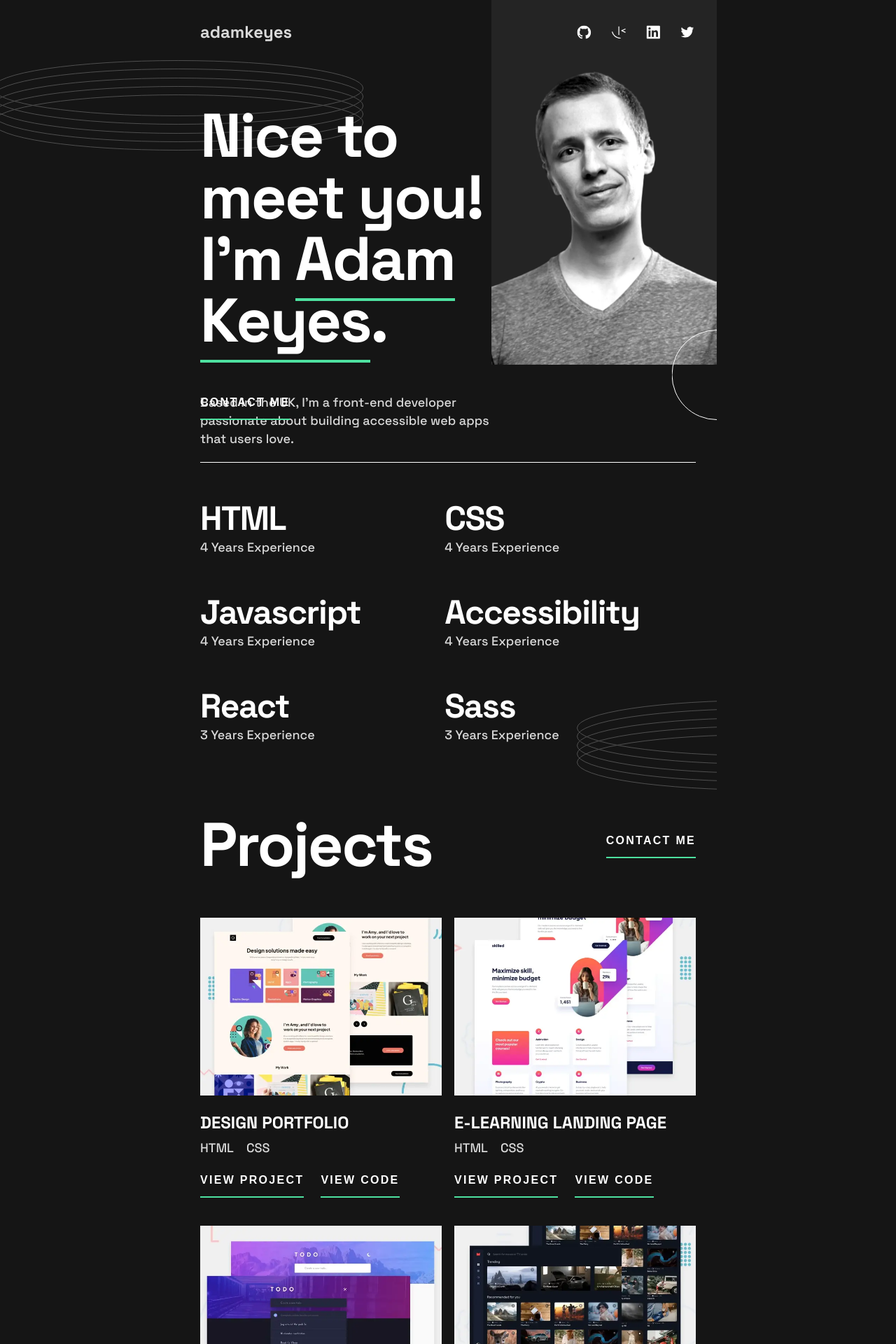
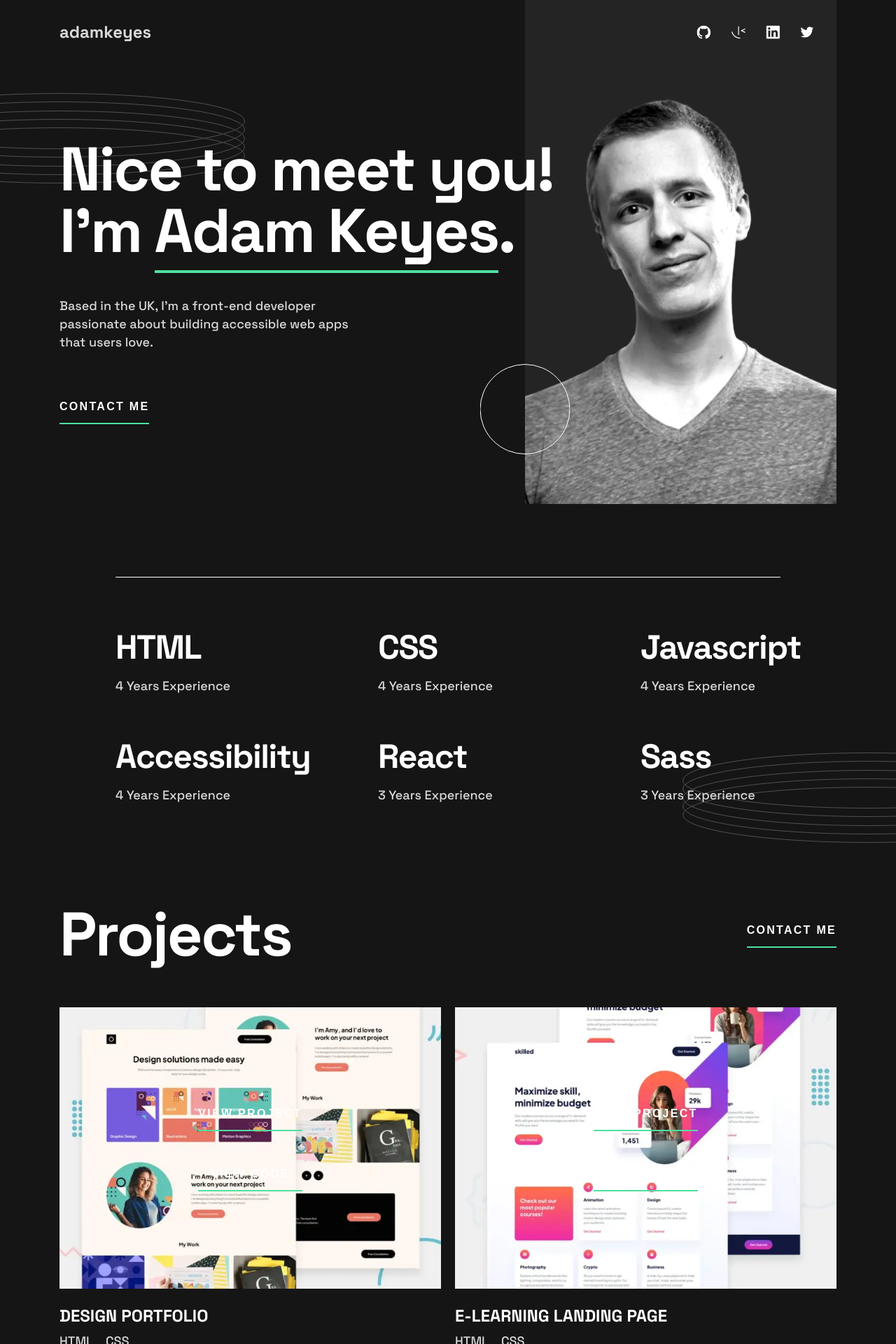
Before and after one commit to Galaxy159/Portfolio-Frontendmentor, a React (Create React App) app: page / in a window 1280 px wide. Shown: the top 1920 px of the page at 70% size. Built offline with nearby package versions, Linux system fonts and the light colour scheme.

Commit message:
desktop view

```diff
--- a/src/style/App.css
+++ b/src/style/App.css
@@ -135,7 +135,13 @@ svg:hover {
 @media (min-width: 768px) {
   .container {
     max-width: 76.8rem;
-    background-position: right -33rem top 100rem;
+    background-position: right -33rem top 104.5rem;
+  }
+}
+@media (min-width: 1110px) {
+  .container {
+    max-width: 144rem;
+    background-position: right -22.5rem top 107.5rem;
   }
 }
 
@@ -144,6 +150,7 @@ svg:hover {
   left: 0;
   right: 0;
   top: 2rem;
+  z-index: 1;
 }
 @media (min-width: 768px) {
   .header {
@@ -153,6 +160,11 @@ svg:hover {
     justify-content: space-between;
     margin: 3rem auto;
     top: 0;
+  }
+}
+@media (min-width: 1110px) {
+  .header {
+    max-width: 111rem;
   }
 }
 .header__logo--text {
@@ -174,6 +186,11 @@ svg:hover {
   -moz-column-gap: 2.4rem;
        column-gap: 2.4rem;
 }
+@media (min-width: 1110px) {
+  .header__social {
+    transform: translateX(-3rem);
+  }
+}
 .header__social--icon {
   fill: white;
   transform: scale(0.8);
@@ -186,6 +203,13 @@ svg:hover {
     position: relative;
     margin: 0 auto 6rem auto;
     max-width: 70.8rem;
+  }
+}
+@media (min-width: 1110px) {
+  .hero {
+    height: 72rem;
+    max-width: 111rem;
+    margin: 0 auto 10.4rem auto;
   }
 }
 .hero__photo {
@@ -203,6 +227,13 @@ svg:hover {
     width: 32.2rem;
     height: 100%;
     transform: translateX(3rem);
+  }
+}
+@media (min-width: 1110px) {
+  .hero__photo {
+    overflow: visible;
+    width: 44.5rem;
+    transform: translateX(0rem);
   }
 }
 .hero__photo--img {
@@ -227,6 +258,12 @@ svg:hover {
   right: 0;
   transform: translateX(50%);
 }
+@media (min-width: 1110px) {
+  .hero__photo--bgPattern-circle {
+    left: 0;
+    transform: translate(-50%, -55%);
+  }
+}
 .hero__photo--bgPattern-rings {
   top: 32%;
   left: 0;
@@ -248,6 +285,12 @@ svg:hover {
     transform: translateX(-56%);
   }
 }
+@media (min-width: 1110px) {
+  .hero__bgPattern-rings {
+    top: 13.3rem;
+    transform: translateX(-50%);
+  }
+}
 .hero__content {
   max-width: 34.3rem;
   margin: 0 auto;
@@ -260,12 +303,23 @@ svg:hover {
     margin: 0;
   }
 }
+@media (min-width: 1110px) {
+  .hero__content {
+    max-width: 70.6rem;
+    padding: 19.8rem 0 0 0;
+  }
+}
 .hero__content--headline {
   margin-bottom: 2rem;
 }
 @media (min-width: 768px) {
   .hero__content--headline {
     margin-bottom: 6rem;
+  }
+}
+@media (min-width: 1110px) {
+  .hero__content--headline {
+    margin-bottom: 5rem;
   }
 }
 .hero__content--headline span {
@@ -279,12 +333,23 @@ svg:hover {
     display: block;
   }
 }
+@media (min-width: 1110px) {
+  .hero__content--headline-break {
+    display: none;
+  }
+}
 .hero__content--text {
   margin-bottom: 2.4rem;
 }
 @media (min-width: 768px) {
   .hero__content--text {
     margin-bottom: 3.4rem;
+  }
+}
+@media (min-width: 1110px) {
+  .hero__content--text {
+    max-width: 44.5rem;
+    margin-bottom: 6.6rem;
   }
 }
 .hero__content--btn {
@@ -296,6 +361,11 @@ svg:hover {
     margin: 0;
     position: absolute;
     bottom: 0;
+  }
+}
+@media (min-width: 1110px) {
+  .hero__content--btn {
+    position: static;
   }
 }
 
@@ -313,13 +383,26 @@ svg:hover {
     border-bottom: none;
     padding-block: 5.2rem 10rem;
     display: grid;
-    grid-template-columns: repeat(2, max-content);
-    -moz-column-gap: 12rem;
-         column-gap: 12rem;
+    grid-template-columns: repeat(2, 34.5rem);
+    grid-template-rows: repeat(3, 9.8rem);
+    -moz-column-gap: 0.7rem;
+         column-gap: 0.7rem;
     row-gap: 5.2rem;
     text-align: left;
     margin: 0;
     margin-left: 3rem;
+  }
+}
+@media (min-width: 1110px) {
+  .features {
+    max-width: 111rem;
+    margin: 0 16.5rem;
+    padding-block: 7.2rem 14rem;
+    grid-template-columns: repeat(3, 34.5rem);
+    grid-template-rows: repeat(2, 9.8rem);
+    -moz-column-gap: 3rem;
+         column-gap: 3rem;
+    row-gap: 5.8rem;
   }
 }
 .features__feature {
@@ -330,15 +413,26 @@ svg:hover {
     margin: 0;
   }
 }
+@media (min-width: 768px) {
+  .features__feature--headline {
+    margin-bottom: 1.4rem;
+  }
+}
 
 .projects {
-  margin: 0 auto 8rem;
+  margin: 0 auto 4rem;
   max-width: 34.3rem;
 }
 @media (min-width: 768px) {
   .projects {
     max-width: 70.8rem;
-    margin: 0 auto 10rem;
+    margin: 0 auto 4rem;
+  }
+}
+@media (min-width: 1110px) {
+  .projects {
+    max-width: 111rem;
+    margin: 0 auto 7rem;
   }
 }
 .projects__header {
@@ -367,10 +461,26 @@ svg:hover {
   text-align: left;
   margin-bottom: 4rem;
 }
+@media (min-width: 768px) {
+  .projects__project {
+    margin-bottom: 6rem;
+  }
+}
+@media (min-width: 1110px) {
+  .projects__project {
+    position: relative;
+    margin-bottom: 7rem;
+  }
+}
 .projects__project--img {
   max-width: 34.5rem;
   margin: 0 auto;
   margin-bottom: 2rem;
+}
+@media (min-width: 1110px) {
+  .projects__project--img {
+    max-width: 54.5rem;
+  }
 }
 .projects__project--headline {
   margin-bottom: 0.7rem;
@@ -388,6 +498,24 @@ svg:hover {
   -moz-column-gap: 2.4rem;
        column-gap: 2.4rem;
 }
+@media (min-width: 1110px) {
+  .projects__project--links {
+    width: 100%;
+    height: 40.2rem;
+    place-content: center;
+    grid-template-columns: repeat(1, max-content);
+    row-gap: 4.8rem;
+    position: absolute;
+    top: 0;
+    right: 0;
+    left: 0;
+    transition: all 0.2s;
+  }
+  .projects__project--links:hover {
+    cursor: pointer;
+    background-color: rgba(0, 0, 0, 0.75);
+  }
+}
 .projects__project--links-btn {
   padding-bottom: 1rem;
 }
@@ -403,6 +531,11 @@ svg:hover {
     background-position: top 53rem left -36.5rem;
   }
 }
+@media (min-width: 1110px) {
+  .contact {
+    background-position: top 31.5rem left -20.5rem;
+  }
+}
 .contact__divider {
   height: 1px;
   background-color: white;
@@ -412,6 +545,11 @@ svg:hover {
 @media (min-width: 768px) {
   .contact__divider {
     width: 70.8rem;
+  }
+}
+@media (min-width: 1110px) {
+  .contact__divider {
+    width: 111rem;
   }
 }
 .contact__container {
@@ -425,11 +563,31 @@ svg:hover {
     padding-block: 6rem 9.2rem;
   }
 }
+@media (min-width: 1110px) {
+  .contact__container {
+    max-width: 111rem;
+    display: grid;
+    grid-template-columns: repeat(2, 44.5rem);
+    justify-content: space-between;
+    text-align: left;
+    padding-block: 8.4rem 9.2rem;
+  }
+}
 .contact__content {
   margin-bottom: 5rem;
 }
+@media (min-width: 1110px) {
+  .contact__content {
+    margin-bottom: 0;
+  }
+}
 .contact__content--headline {
   margin-bottom: 2rem;
+}
+@media (min-width: 1110px) {
+  .contact__content--headline {
+    margin-bottom: 3.6rem;
+  }
 }
 .contact__form {
   text-align: left;
@@ -510,6 +668,11 @@ svg:hover {
     padding: 3rem 3rem 4rem 3rem;
   }
 }
+@media (min-width: 1110px) {
+  .footer {
+    padding: 4.7rem 16.5rem 9.2rem 16.5rem;
+  }
+}
 .footer__logo--text {
   font-size: 2.4rem;
   font-weight: 700;
@@ -520,6 +683,7 @@ svg:hover {
 @media (min-width: 768px) {
   .footer__logo--text {
     margin: 0;
+    font-size: 3.2rem;
   }
 }
 .footer__social {
--- a/src/style/scss/_features.scss
+++ b/src/style/scss/_features.scss
@@ -11,17 +11,33 @@
     border-bottom: none;
     padding-block: 5.2rem 10rem;
     display: grid;
-    grid-template-columns: repeat(2, max-content);
-    column-gap: 12rem;
+    grid-template-columns: repeat(2, 34.5rem);
+    grid-template-rows: repeat(3, 9.8rem);
+    column-gap: 0.7rem;
     row-gap: 5.2rem;
     text-align: left;
     margin: 0;
     margin-left: 3rem;
+  }
+  @include respond(desktop) {
+    max-width: 111rem;
+    margin: 0 16.5rem;
+    padding-block: 7.2rem 14rem;
+    grid-template-columns: repeat(3, 34.5rem);
+    grid-template-rows: repeat(2, 9.8rem);
+    column-gap: 3rem;
+    row-gap: 5.8rem;
   }
   &__feature {
     margin-bottom: 2.4rem;
     @include respond(tablet) {
       margin: 0;
     }
+
+    &--headline {
+      @include respond(tablet) {
+        margin-bottom: 1.4rem;
+      }
+    }
   }
 }
--- a/src/style/scss/_footer.scss
+++ b/src/style/scss/_footer.scss
@@ -10,6 +10,10 @@
     padding: 3rem 3rem 4rem 3rem;
   }
 
+  @include respond(desktop) {
+    padding: 4.7rem 16.5rem 9.2rem 16.5rem;
+  }
+
   &__logo {
     &--text {
       font-size: 2.4rem;
@@ -19,6 +23,7 @@
       margin-bottom: 2rem;
       @include respond(tablet) {
         margin: 0;
+        font-size: 3.2rem;
       }
     }
   }
--- a/src/style/scss/_header.scss
+++ b/src/style/scss/_header.scss
@@ -3,6 +3,7 @@
   left: 0;
   right: 0;
   top: 2rem;
+  z-index: 1;
   @include respond(tablet) {
     max-width: 70.8rem;
     display: grid;
@@ -10,6 +11,10 @@
     justify-content: space-between;
     margin: 3rem auto;
     top: 0;
+  }
+
+  @include respond(desktop) {
+    max-width: 111rem;
   }
   &__logo {
     &--text {
@@ -29,6 +34,10 @@
     justify-content: center;
     align-items: center;
     column-gap: 2.4rem;
+
+    @include respond(desktop) {
+      transform: translateX(-3rem);
+    }
     &--icon {
       fill: white;
       transform: scale(0.8);
--- a/src/style/scss/_projects.scss
+++ b/src/style/scss/_projects.scss
@@ -1,9 +1,14 @@
 .projects {
-  margin: 0 auto 8rem;
+  margin: 0 auto 4rem;
   max-width: 34.3rem;
   @include respond(tablet) {
     max-width: 70.8rem;
-    margin: 0 auto 10rem;
+    margin: 0 auto 4rem;
+  }
+
+  @include respond(desktop) {
+    max-width: 111rem;
+    margin: 0 auto 7rem;
   }
 
   &__header {
@@ -33,10 +38,23 @@
   &__project {
     text-align: left;
     margin-bottom: 4rem;
+
+    @include respond(tablet) {
+      margin-bottom: 6rem;
+    }
+
+    @include respond(desktop) {
+      position: relative;
+      margin-bottom: 7rem;
+    }
     &--img {
       max-width: 34.5rem;
       margin: 0 auto;
       margin-bottom: 2rem;
+
+      @include respond(desktop) {
+        max-width: 54.5rem;
+      }
     }
     &--headline {
       margin-bottom: 0.7rem;
@@ -53,6 +71,24 @@
       grid-template-columns: repeat(2, max-content);
       column-gap: 2.4rem;
 
+      @include respond(desktop) {
+        width: 100%;
+        height: 40.2rem;
+        place-content: center;
+        grid-template-columns: repeat(1, max-content);
+        row-gap: 4.8rem;
+        position: absolute;
+        top: 0;
+        right: 0;
+        left: 0;
+        transition: all 0.2s;
+
+        &:hover {
+          cursor: pointer;
+          background-color: rgba(0, 0, 0, 0.75);
+        }
+      }
+
       &-btn {
         padding-bottom: 1rem;
       }
```
Also changed, not shown: src/style/scss/_base.scss (+6 -1 lines), src/style/scss/_contact.scss (+24 -0 lines), src/style/scss/_hero.scss (+39 -0 lines), 1 other file (tests, documents, lock files or other folders).
